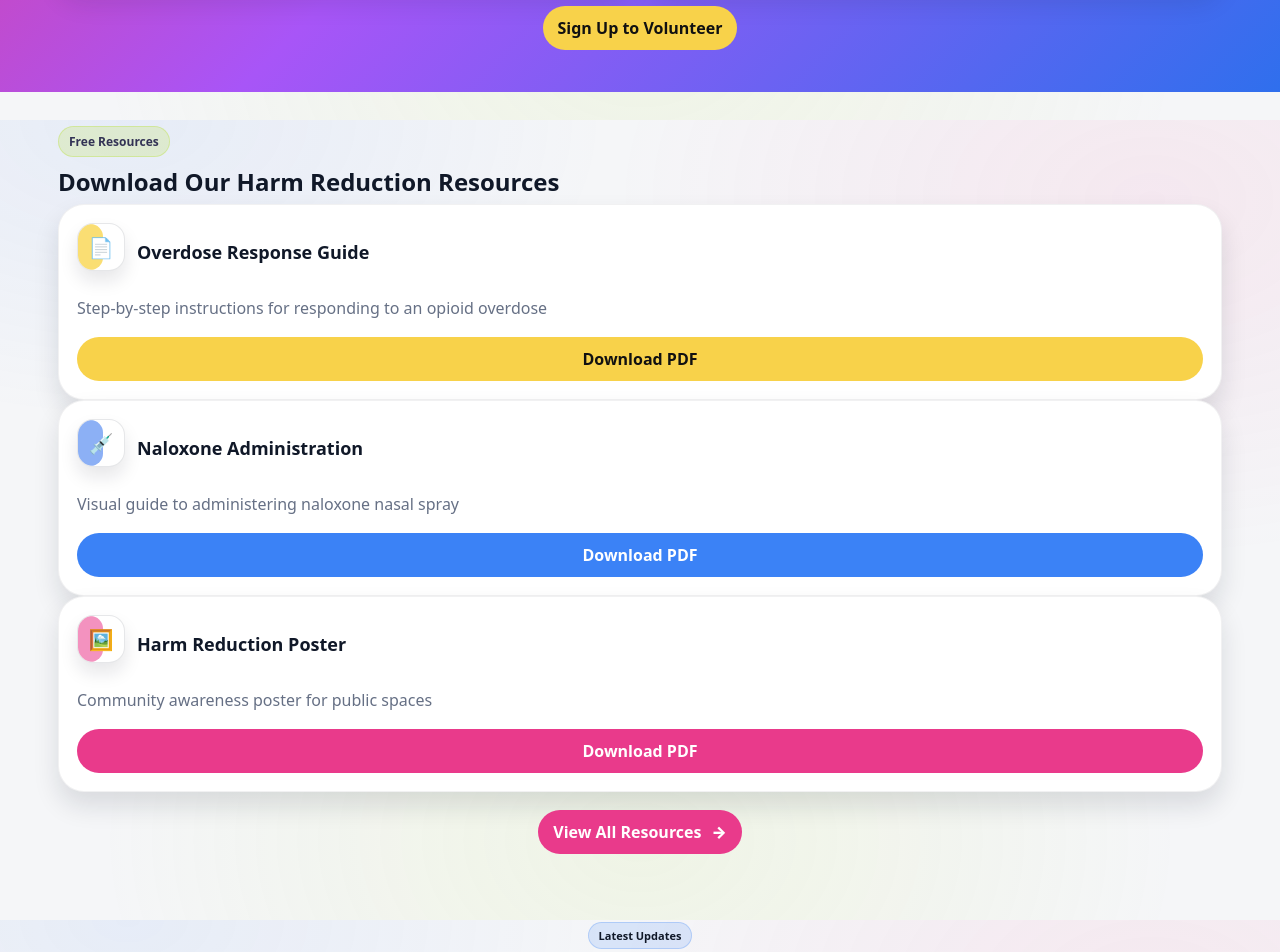
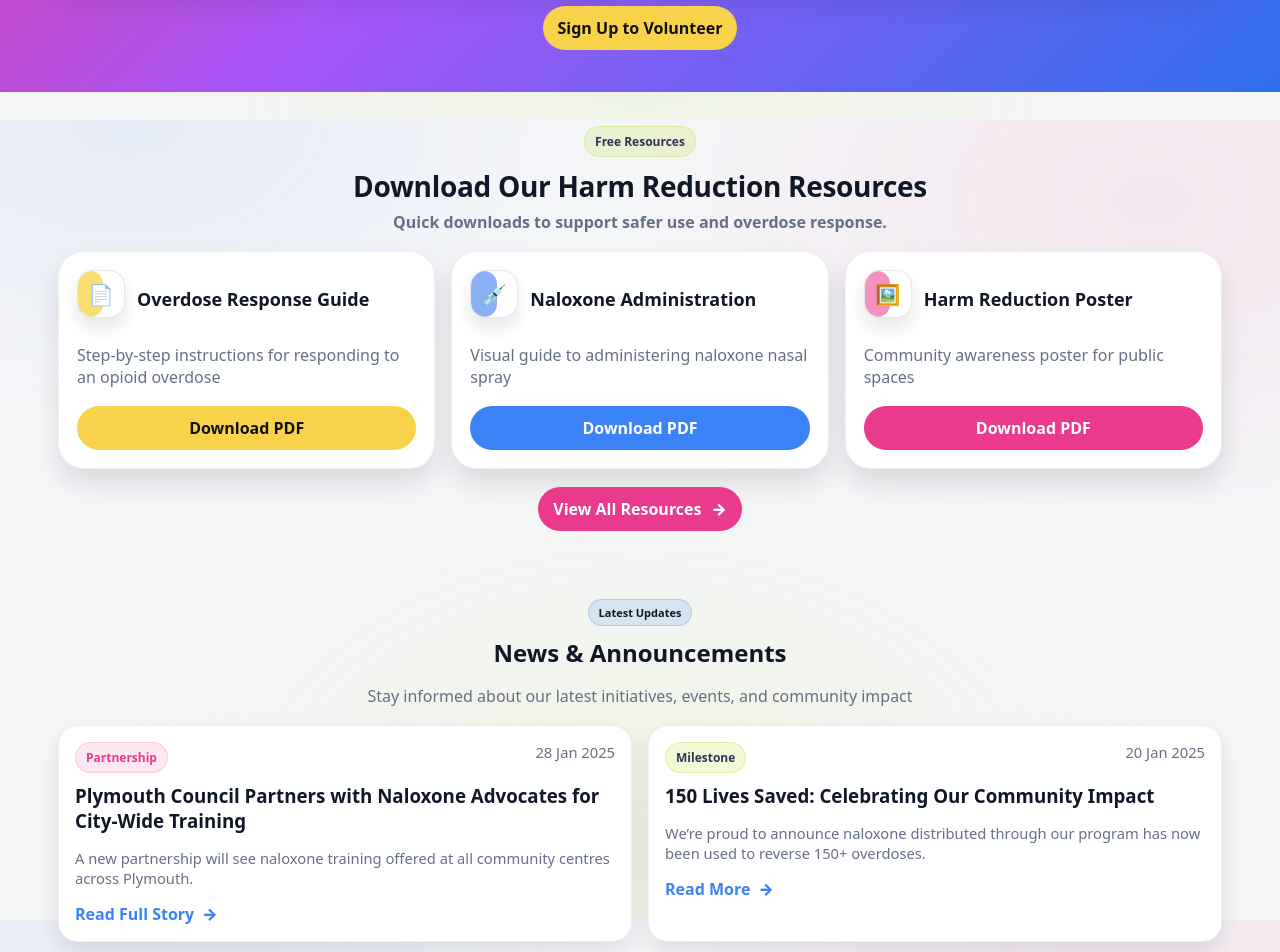
Before and after one commit to nap661/naloxoneadvocatesplymouth, a plain HTML site: page index.html in a window 1280 px wide. Shown: the part 3080-4032 px from the top of the page. Drawn offline with Linux system fonts and the light colour scheme.

Commit message:
Update index.html

```diff
--- a/index.html
+++ b/index.html
@@ -354,9 +354,14 @@
   <!-- RESOURCES -->
 <section id="resources" class="section">
   <div class="wrap">
+    <div class="sectionHead centerText">
       <span class="chip chip--lime">Free Resources</span>
-      <h2 style="margin:8px 0 6px;">Download Our Harm Reduction Resources</h2>
+      <h2>Download Our Harm Reduction Resources</h2>
+      <p class="muted">Quick downloads to support safer use and overdose response.</p>
+    </div>
 
+    <!-- GRID WRAPPER (this is what you were missing) -->
+    <div class="cardsGrid cardsGrid--3">
       <article class="infoCard resourceCard">
         <div class="resourceTop">
           <div class="resourceIcon resourceIcon--yellow"><span>📄</span></div>
@@ -395,13 +400,14 @@
           <a class="btn btn--pink btn--block" href="#">Download PDF</a>
         </div>
       </article>
-
+    </div>
 
     <div class="centerRow">
       <a class="btn btn--pink" href="#contact">View All Resources <span class="btn__arrow">→</span></a>
     </div>
   </div>
 </section>
+
 
   <!-- NEWS (simple) -->
   <section class="section">
```
Lines whose indentation alone changed are shown as unchanged.
